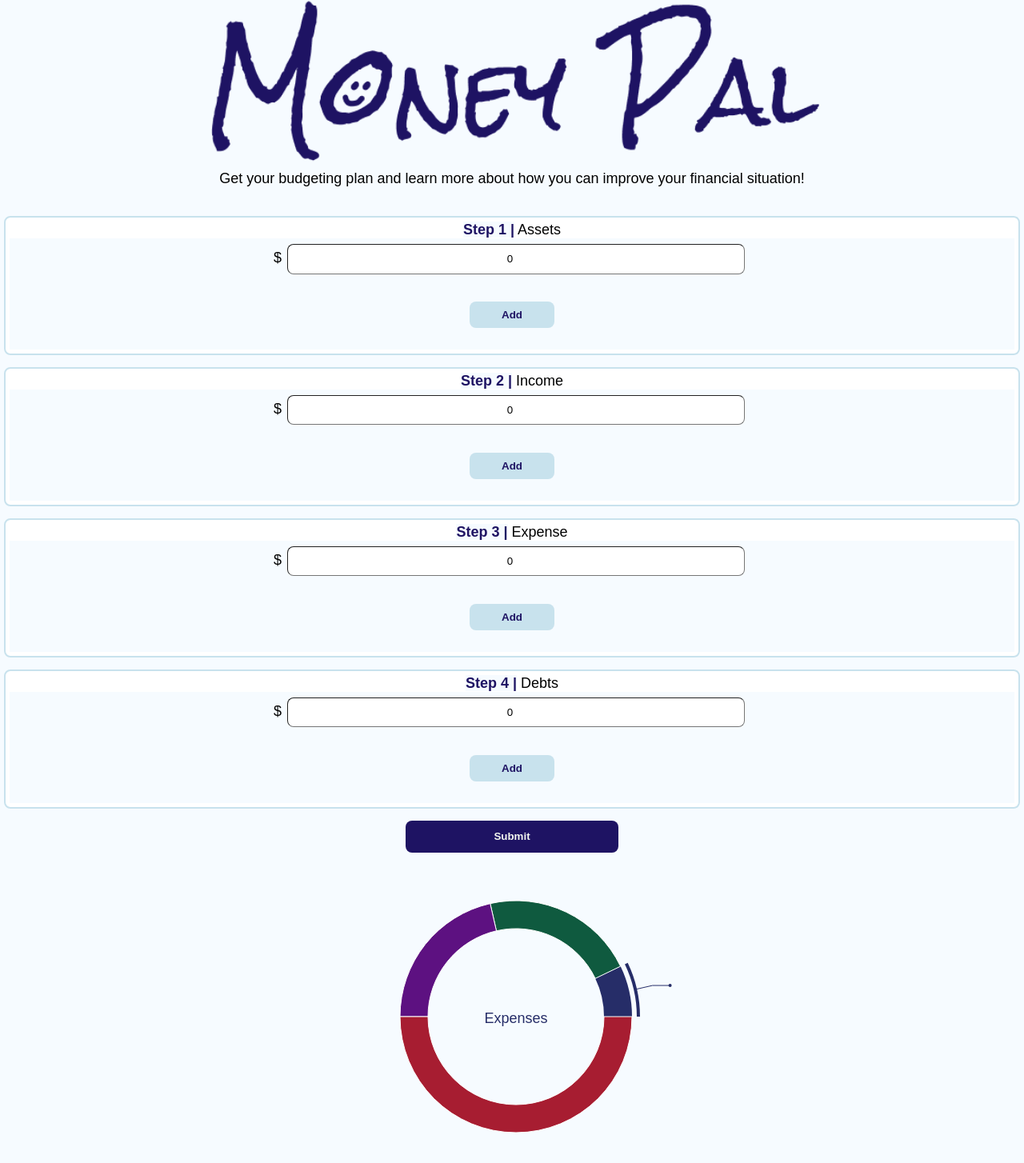
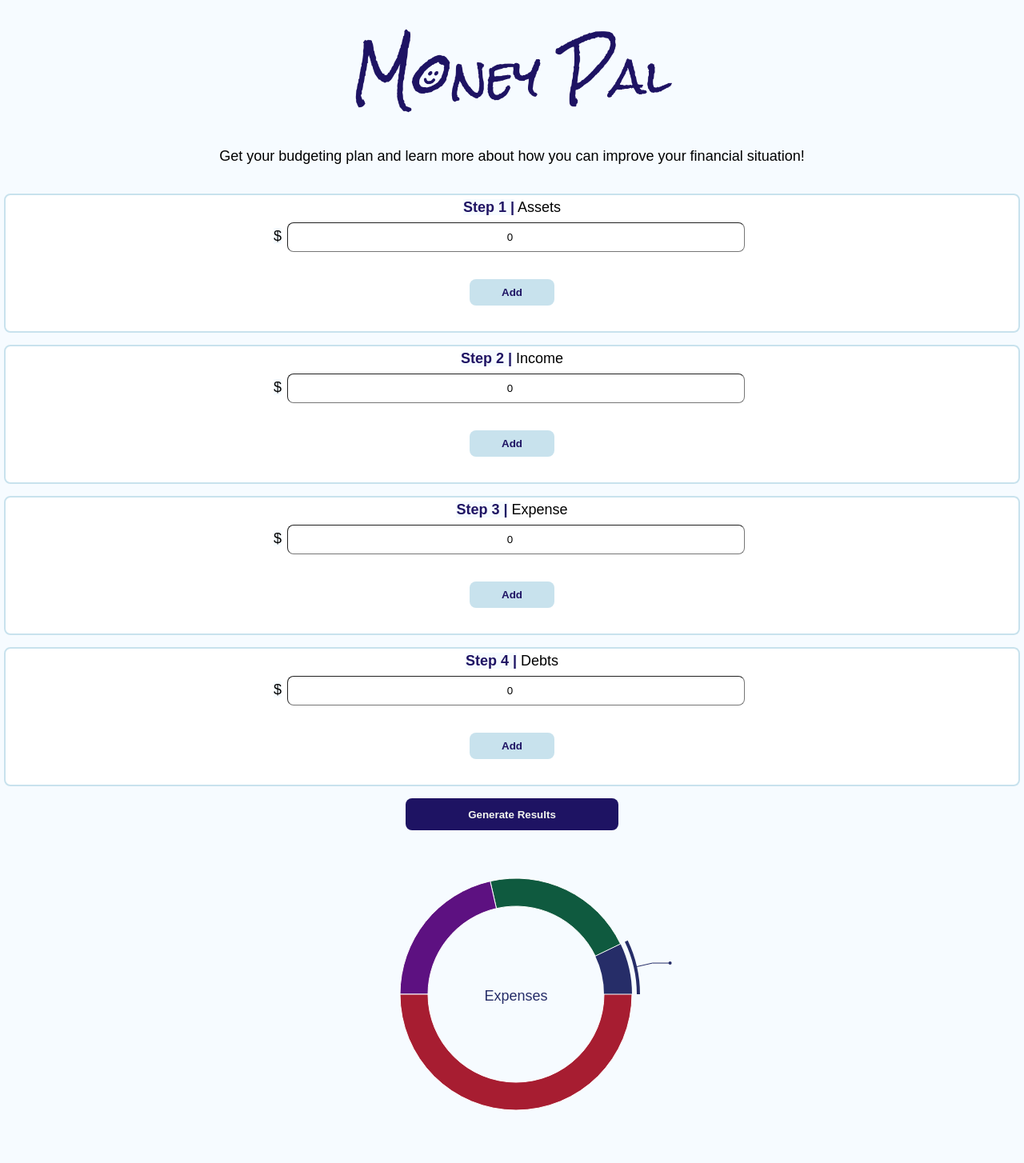
Before and after one commit to Aviakubo/frontend-fin-team-six, a React (Create React App) app: page / in a window 1280 px wide. Shown: the top 1454 px of the page at 80% size. Built offline with nearby package versions, Linux system fonts and the light colour scheme; a web font is replaced by a local one.

Commit message:
fixed logo sizing and made each 'step' have a similar background color of white

```diff
--- a/src/App.css
+++ b/src/App.css
@@ -77,3 +77,16 @@ input {
   margin: 5px 5px 15px 5px;
   background-color: #FFFFFF;
 }
+
+.form-inline {
+  background-color: #FFFFFF;
+}
+
+.button-section {
+  background-color: #FFFFFF;
+}
+
+.logo {
+  max-width: 400px;
+  margin: 2em;
+}
--- a/src/components/Form.js
+++ b/src/components/Form.js
@@ -110,7 +110,7 @@ function Form() {
         <Income incValues={incValues} handleIncChange={handleIncChange} removeIncFields={removeIncFields} addIncFields={addIncFields}/>
         <Expenses expValues={expValues} handleExpChange={handleExpChange} removeExpFields={removeExpFields} addExpFields={addExpFields}/>
         <Debt debtValues={debtValues} handleDebtChange={handleDebtChange} removeDebtFields={removeDebtFields} addDebtFields={addDebtFields}/>
-        <button className='submit' onClick={handleSubmit}>Submit</button>
+        <button className='submit' onClick={handleSubmit}>Generate Results</button>
         <Donut />
         </>
 
```
